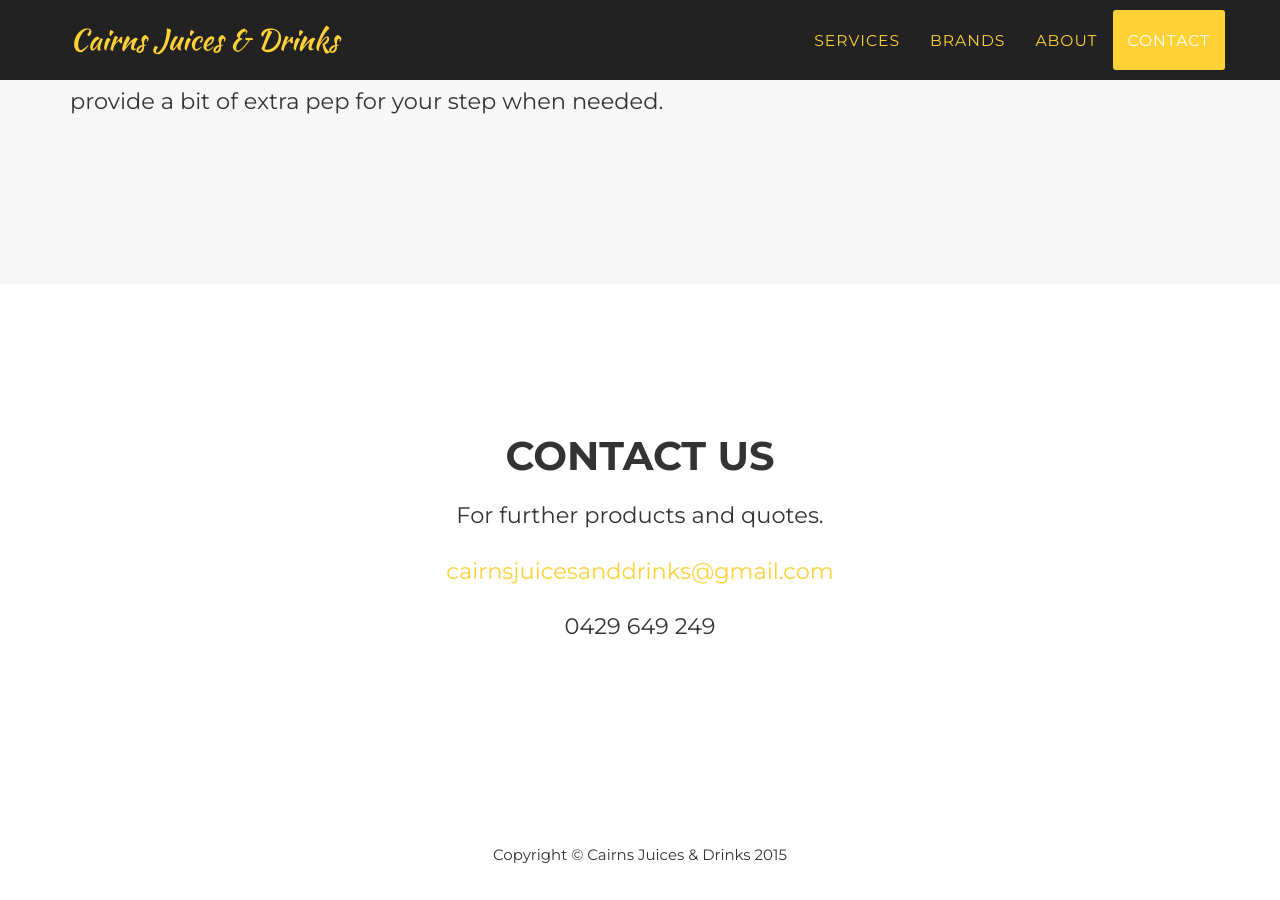
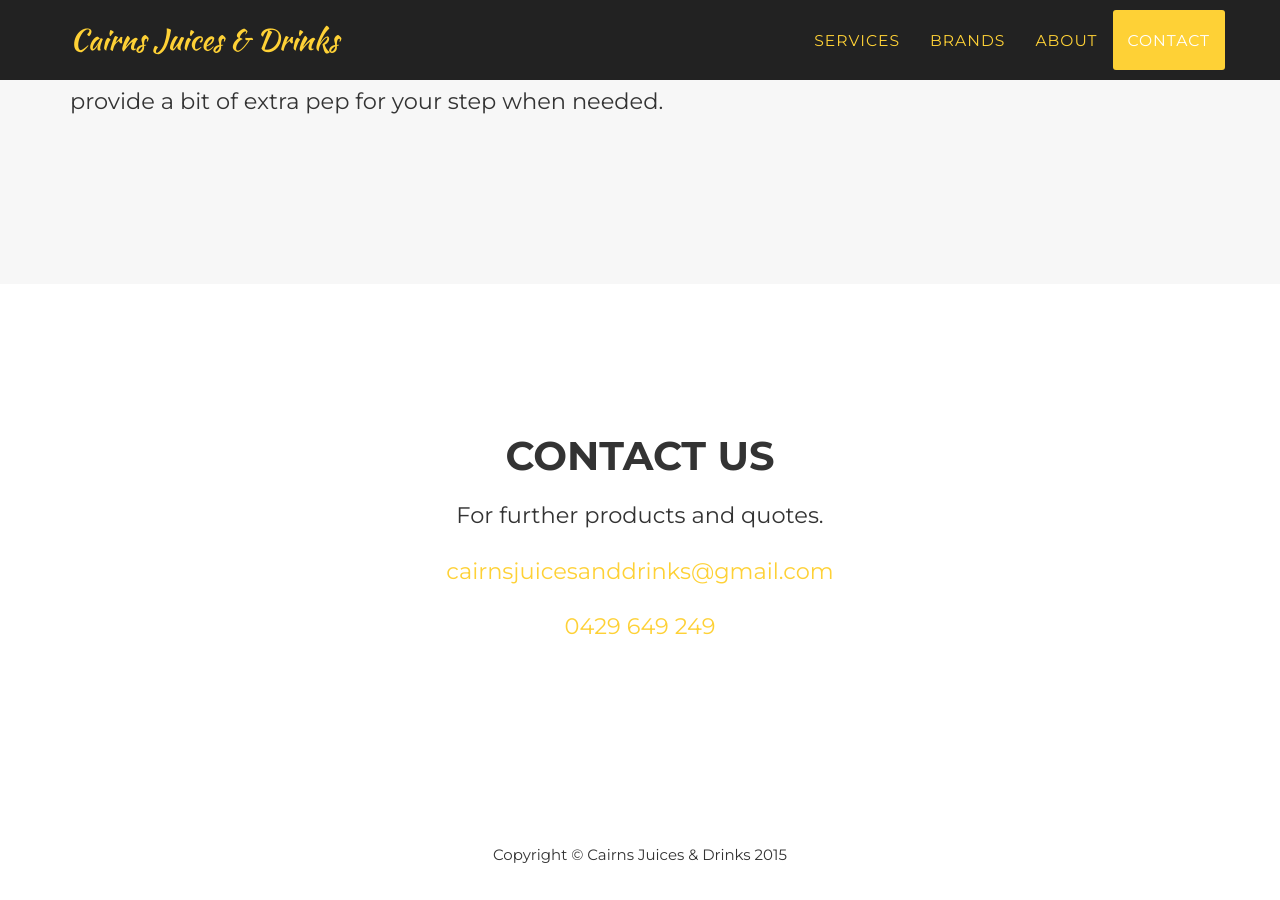
Before and after one commit to camallen/cjd, a Jekyll site: the page built from index.html, in a window 1280 px wide and 900 px high, scrolled down 5127 px. Built offline with Jekyll 4.4.1, drawn with Linux system fonts in a browser that asks for light colours; some web fonts are replaced.

Commit message:
add tel href tag for contact

```diff
--- a/_includes/contact.html
+++ b/_includes/contact.html
@@ -12,7 +12,9 @@
             <p>
               <a href="mailto:cairnsjuicesanddrinks@gmail.com?subject=Website Contact">cairnsjuicesanddrinks@gmail.com</a>
             </p>
-            <p>0429 649 249</p>
+            <p>
+              <a href="tel:+61429649249">0429 649 249</a>
+            </p>
           </div>
         </div>
     </div>
```
